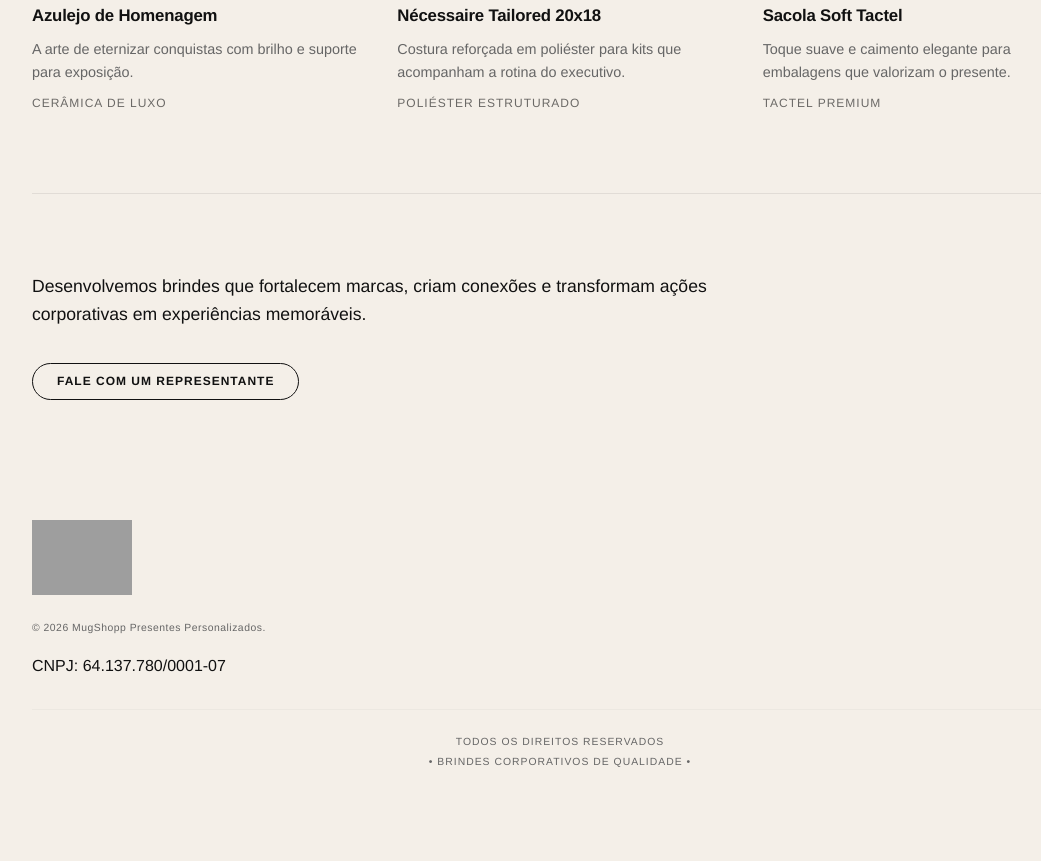
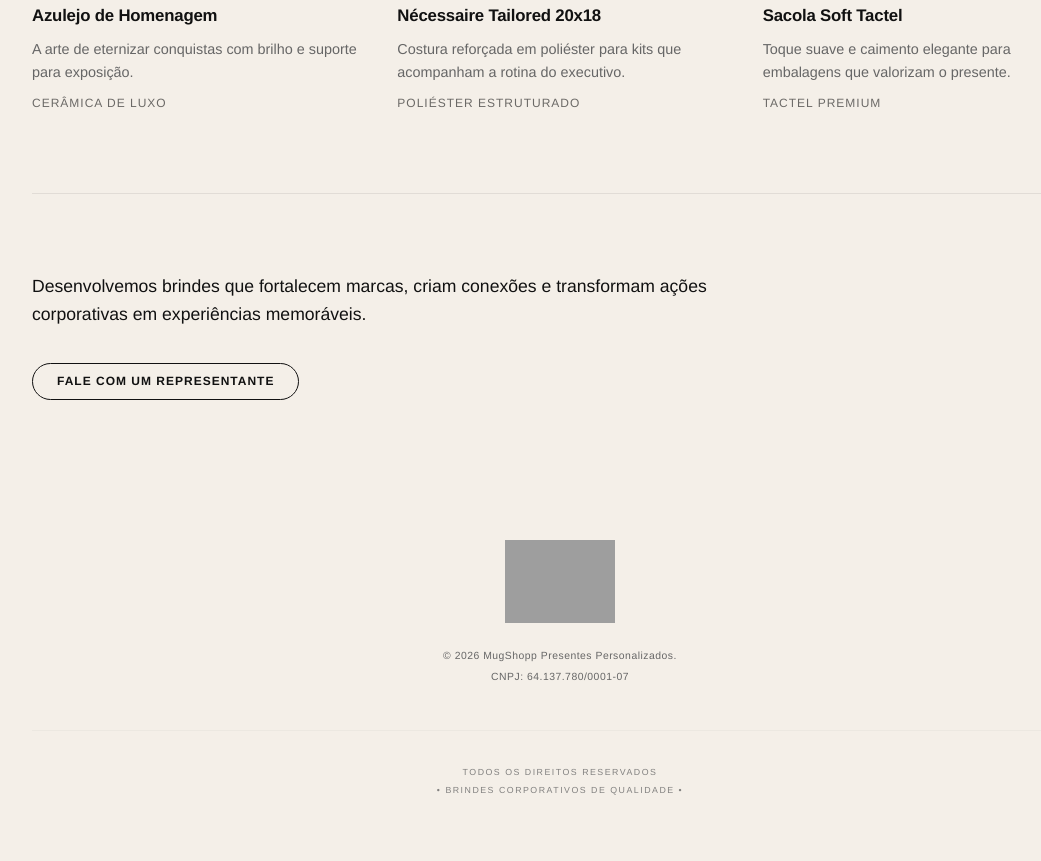
Before and after one commit to MugShopp/portifolio, a plain HTML site: page index.html in a window 1280 px wide. Shown: the part 2217-3078 px from the top of the page, without its empty margins (80-1121 px from the left). Before the commit the page ends 3032 px from the top, so only its background shows below. Drawn offline with Linux system fonts and the light colour scheme; grey boxes are pictures that could not be loaded.

Commit message:
Refactor styles and update footer structure

```diff
--- a/index.html
+++ b/index.html
@@ -36,7 +36,7 @@
     }
 
     .logo-top {
-      width: 160px; /* Logo com maior presença */
+      width: 160px;
       margin-bottom: 25px;
     }
 
@@ -79,7 +79,6 @@
       color: var(--black);
     }
 
-    /* GRID DE PRODUTOS VERTICAL E LUXUOSO */
     .catalog-grid {
       display: grid;
       grid-template-columns: repeat(auto-fill, minmax(280px, 1fr));
@@ -92,15 +91,14 @@
       transition: all 0.3s ease;
     }
 
-    /* Formato Vertical Elegante */
     .product-image-wrapper {
       margin-bottom: 20px;
-      aspect-ratio: 3 / 4; /* Formato vertical de revista de moda/luxo */
+      aspect-ratio: 3 / 4;
       overflow: hidden;
       display: flex;
       align-items: center;
       justify-content: center;
-      background: rgba(255,255,255,0.3); /* Fundo leve para unificar */
+      background: rgba(255,255,255,0.3);
     }
 
     .product-image-wrapper img {
@@ -138,7 +136,6 @@
       opacity: 0.6;
     }
 
-    /* FOOTER CTA */
     .cta-section {
       text-align: left;
       padding: 60px 0;
@@ -154,7 +151,6 @@
       color: var(--black);
     }
 
-    /* Botão menor e ultra delicado */
     .cta-btn-line {
       display: inline-block;
       padding: 8px 24px;
@@ -174,39 +170,39 @@
       color: var(--white);
     }
 
-    /* RODAPÉ ESTRUTURADO */
+    /* RODAPÉ CENTRALIZADO */
     footer {
-      padding: 60px 22px 40px;
+      padding: 80px 22px 60px;
       max-width: 1100px;
       margin: 0 auto;
+      text-align: center; /* Centraliza tudo no rodapé */
     }
 
     .footer-logo {
-      width: 100px;
-      margin-bottom: 25px;
+      width: 110px;
+      margin: 0 auto 25px;
     }
 
-    .footer-line-top {
+    .footer-line {
       font-size: 0.65rem;
       color: var(--cinza);
-      margin: 5px 0;
+      margin: 4px 0;
       letter-spacing: 0.5px;
-      text-align: left; /* Alinhado à esquerda como pedido */
     }
 
     .footer-centered-block {
-      text-align: center; /* Bloco centralizado para as frases específicas */
-      margin-top: 30px;
+      margin-top: 45px;
       border-top: 1px solid rgba(0,0,0,0.03);
-      padding-top: 20px;
+      padding-top: 30px;
     }
 
     .footer-centered-block p {
-      font-size: 0.65rem;
+      font-size: 0.55rem;
       color: var(--cinza);
       margin: 4px 0;
       text-transform: uppercase;
-      letter-spacing: 1px;
+      letter-spacing: 1.5px;
+      opacity: 0.8;
     }
 
     @media (max-width: 768px) {
@@ -342,8 +338,8 @@
 
   <footer>
     <img src="https://i.postimg.cc/Hs4DVWDG/file_00000000b69061f8ae80cb7ce110477f_(1)_(1).png" alt="MugShopp Logo" class="footer-logo">
-    <p class="footer-line-top">© 2026 MugShopp Presentes Personalizados.</p>
-    </p>CNPJ: 64.137.780/0001-07</p>
+    <p class="footer-line">© 2026 MugShopp Presentes Personalizados.</p>
+    <p class="footer-line">CNPJ: 64.137.780/0001-07</p>
 
     <div class="footer-centered-block">
       <p>Todos os direitos reservados</p>
```
